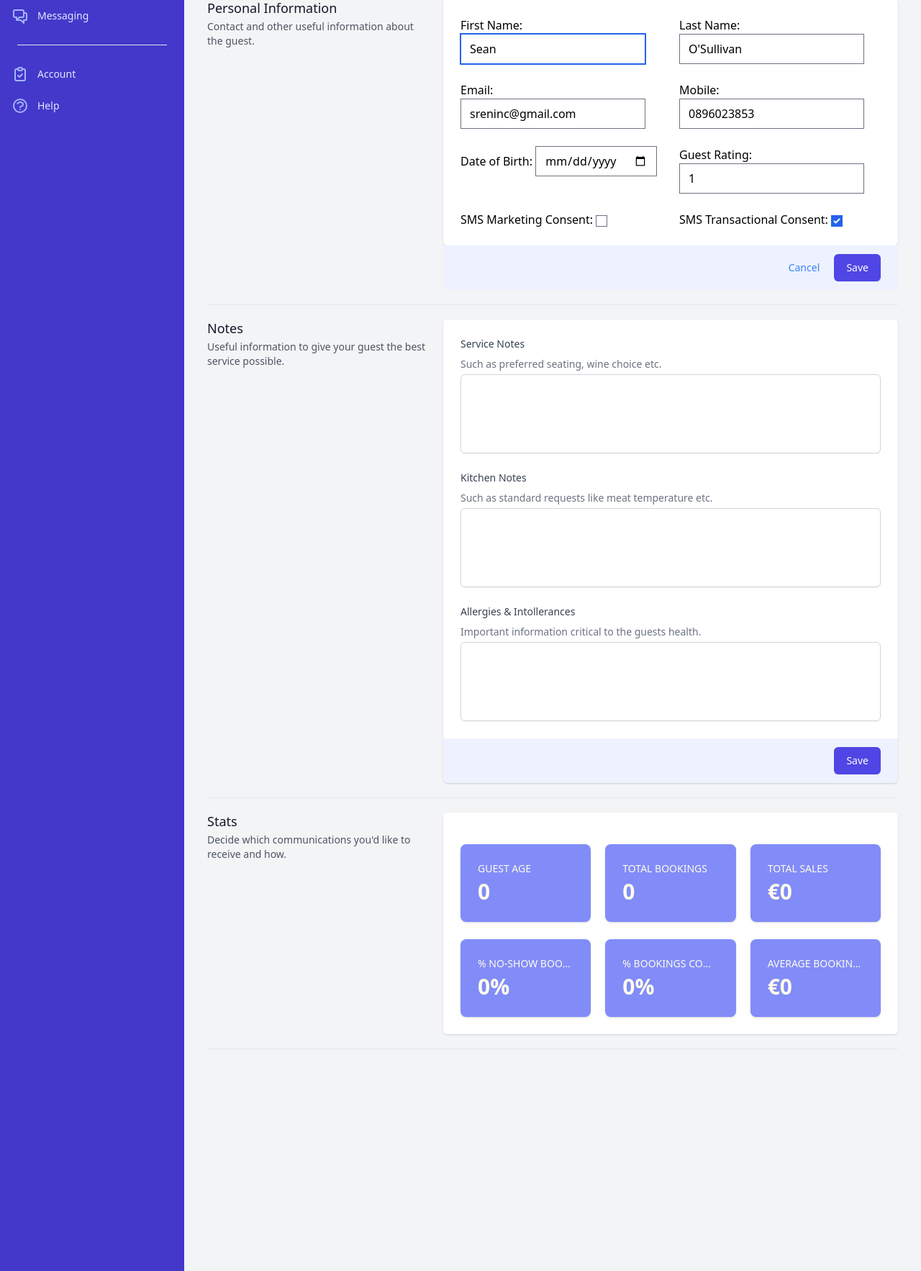
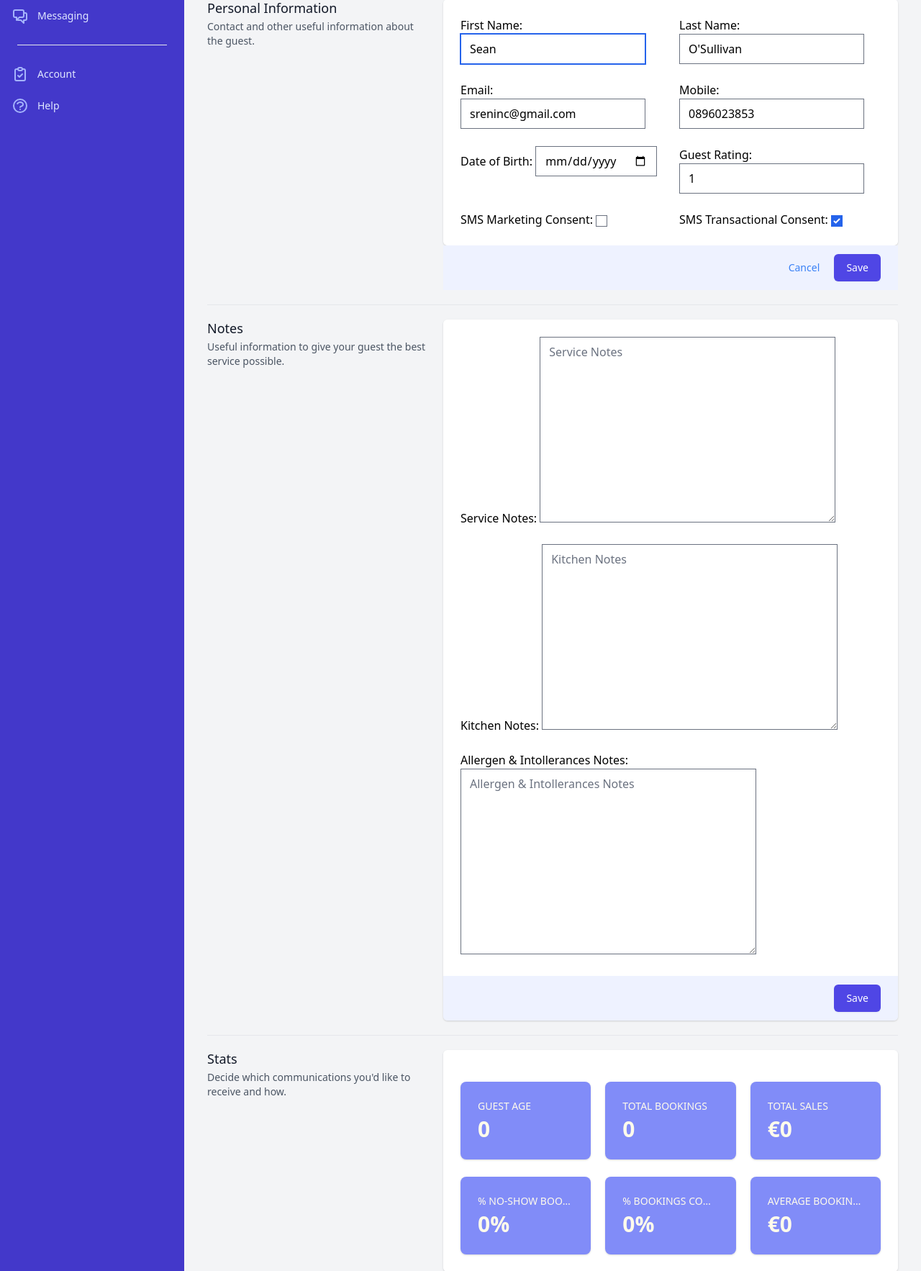
Before and after one commit to sreninc/restdos-final, a Django app: page /guests/1/ in a window 1280 px wide. Shown: the part 202-1968 px from the top of the page at 72% size. Run offline with Django 3.2, Linux system fonts and the light colour scheme; data comes from the database, SQL or seed files in the repository; some libraries are stand-ins or nearby versions.

Commit message:
FEAT: Added notes_form to forms and guest_details

```diff
--- a/guests/forms.py
+++ b/guests/forms.py
@@ -7,37 +7,6 @@ from crispy_forms.layout import Submit
 
 class DateInput(forms.DateInput):
     input_type = 'date'
-
-
-class GuestDetailsForm(forms.ModelForm):
-    class Meta:
-        model = Guest
-        fields = ('first_name', 'last_name', 'email', 'mobile', 'dob',  'sms_marketing', 'sms_transactional', 'rating', 'service_notes', 'kitchen_notes', 'allergen_notes',)
-
-
-    def __init__(self, *args, **kwargs):
-
-        super().__init__(*args, **kwargs)
-        placeholders = {
-            'first_name': 'Marilyn',
-            'last_name': 'Monroe',
-            'email': 'marilyn.monroe@email.com',
-            'mobile': '0891234567',
-            'dob': '01/01/1990',
-            'service_notes': 'Service Notes',
-            'kitchen_notes': 'Kitchen Notes',
-            'allergen_notes': 'Allergen & Intollerances Notes',
-        }
-
-        self.fields['first_name'].widget.attrs['autofocus'] = True
-        # for field in self.fields:
-        #     if self.fields[field].required:
-        #         placeholder = f'{placeholders[field]} *'
-        #     else:
-        #         placeholder = placeholders[field]
-        #     self.fields[field].widget.attrs['placeholder'] = placeholder
-            # self.fields[field].widget.attrs['class'] = 'stripe-style-input'
-            # self.fields[field].label = False
 
 
 class PersonalInformationForm(forms.ModelForm):
@@ -70,3 +39,23 @@ class PersonalInformationForm(forms.ModelForm):
         for field in self.fields:
             placeholder = placeholders[field]
             self.fields[field].widget.attrs['placeholder'] = placeholder
+
+
+class NotesForm(forms.ModelForm):
+    class Meta:
+        model = Guest
+        fields = ('service_notes', 'kitchen_notes', 'allergen_notes',)
+
+
+    def __init__(self, *args, **kwargs):
+        super().__init__(*args, **kwargs)
+
+        placeholders = {
+            'service_notes': 'Service Notes',
+            'kitchen_notes': 'Kitchen Notes',
+            'allergen_notes': 'Allergen & Intollerances Notes',
+        }
+
+        for field in self.fields:
+            placeholder = placeholders[field]
+            self.fields[field].widget.attrs['placeholder'] = placeholder
--- a/guests/templates/guests/guest_detail.html
+++ b/guests/templates/guests/guest_detail.html
@@ -90,46 +90,7 @@
                 {% csrf_token %}
                 <div class="shadow sm:rounded-md sm:overflow-hidden">
                     <div class="px-4 py-5 bg-white space-y-6 sm:p-6">
-                        <div>
-                            <label for="notes_service" class="block text-sm font-medium text-gray-700">
-                                Service Notes
-                            </label>
-                            <p class="mt-2 text-sm text-gray-500">
-                                Such as preferred seating, wine choice etc.
-                            </p>
-                            <div class="mt-1">
-                                <textarea id="notes_service" name="notes_service" rows="5"
-                                    class="shadow-sm focus:ring-indigo-500 focus:border-indigo-500 mt-1 p-1 block w-full sm:text-sm border border-gray-300 rounded-md resize-none"></textarea>
-                            </div>
-                        </div>
-                        <div>
-                            <label for="notes_kitchen" class="block text-sm font-medium text-gray-700">
-                                Kitchen Notes
-                            </label>
-                            <p class="mt-2 text-sm text-gray-500">
-                                Such as standard requests like meat temperature etc.
-                            </p>
-                            <div class="mt-1">
-                                <textarea id="notes_kitchen" name="notes_kitchen" rows="5"
-                                    class="shadow-sm focus:ring-indigo-500 focus:border-indigo-500 mt-1 p-1 block w-full sm:text-sm border border-gray-300 rounded-md resize-none">
-
-                                </textarea>
-                            </div>
-                        </div>
-                        <div>
-                            <label for="notes_allergies" class="block text-sm font-medium text-gray-700">
-                                Allergies & Intollerances
-                            </label>
-                            <p class="mt-2 text-sm text-gray-500">
-                                Important information critical to the guests health.
-                            </p>
-                            <div class="mt-1">
-                                <textarea id="notes_allergies" name="notes_allergies" rows="5"
-                                    class="shadow-sm focus:ring-indigo-500 focus:border-indigo-500 mt-1 p-1 block w-full sm:text-sm border border-gray-300 rounded-md resize-none">
-
-                                </textarea>
-                            </div>
-                        </div>
+                        {{ notes_form|crispy }}
                     </div>
                     <div class="px-4 py-3 bg-indigo-50 text-right sm:px-6">
                         <button type="submit"
--- a/guests/views.py
+++ b/guests/views.py
@@ -5,7 +5,7 @@ from django.db.models import Q
 from .models import Guest
 from bookings.models import Booking
 
-from .forms import GuestDetailsForm
+from .forms import NotesForm
 from .forms import PersonalInformationForm
 
 # Create your views here.
@@ -67,19 +67,22 @@ def guest_detail(request, guest_id):
                 'sms_marketing': sms_marketing,
                 'sms_transactional': sms_transactional,
             }
+            personal_information_form = PersonalInformationForm(form_data, instance=guest)
+            if personal_information_form.is_valid():
+                form = personal_information_form.save()
+                return redirect('guest_detail', guest_id=form.id)
+            else:
+                print("failure")
         else:
             form_data = {
                 'service_notes': request.POST['service_notes'],
                 'kitchen_notes': request.POST['kitchen_notes'],
                 'allergen_notes': request.POST['allergen_notes'],
             }
-
-        personal_information_form = PersonalInformationForm(form_data, instance=guest)
-        if personal_information_form.is_valid():
-            form = personal_information_form.save()
-            return redirect('guest_detail', guest_id=form.id)
-        else:
-            print("failure")
+            notes_form = NotesForm(form_data, instance=guest)
+            if notes_form.is_valid():
+                form = notes_form.save()
+                return redirect('guest_detail', guest_id=form.id)
     else:
         form_data = {
             'first_name': guest.first_name,
@@ -95,11 +98,18 @@ def guest_detail(request, guest_id):
             'sms_transactional': guest.sms_transactional,
         }
         personal_information_form = PersonalInformationForm(form_data)
+        notes_data = {
+            'service_notes': guest.service_notes,
+            'kitchen_notes': guest.kitchen_notes,
+            'allergen_notes': guest.allergen_notes,
+        }
+        notes_form = NotesForm(notes_data)
 
 
     context = {
         'guest': guest,
         'personal_information_form': personal_information_form,
+        'notes_form': notes_form,
     }
     return render(request, 'guests/guest_detail.html', context)
 
```
